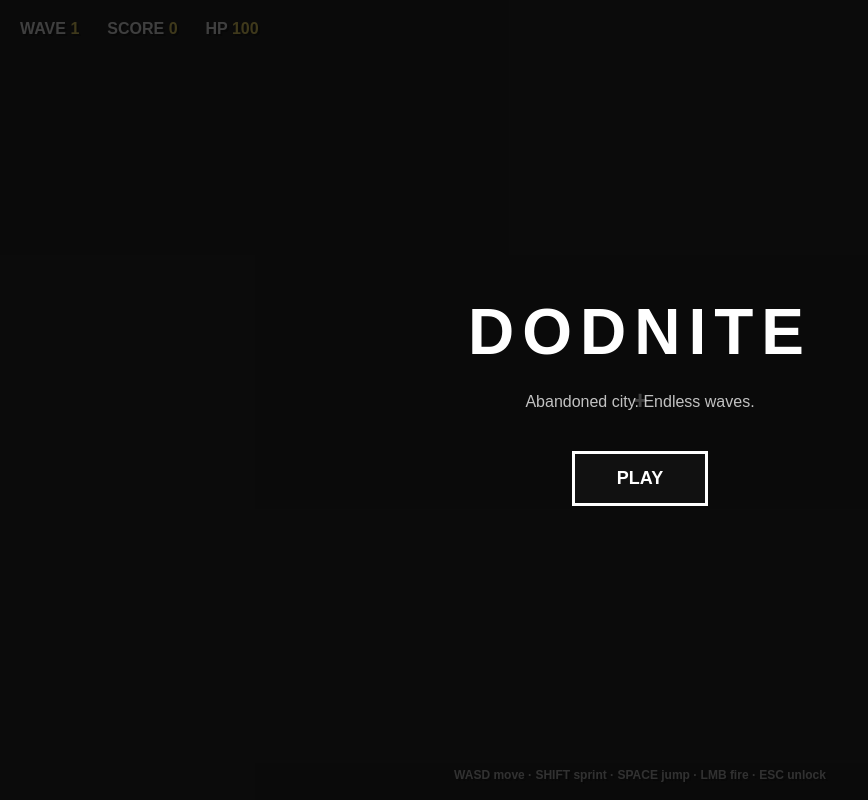
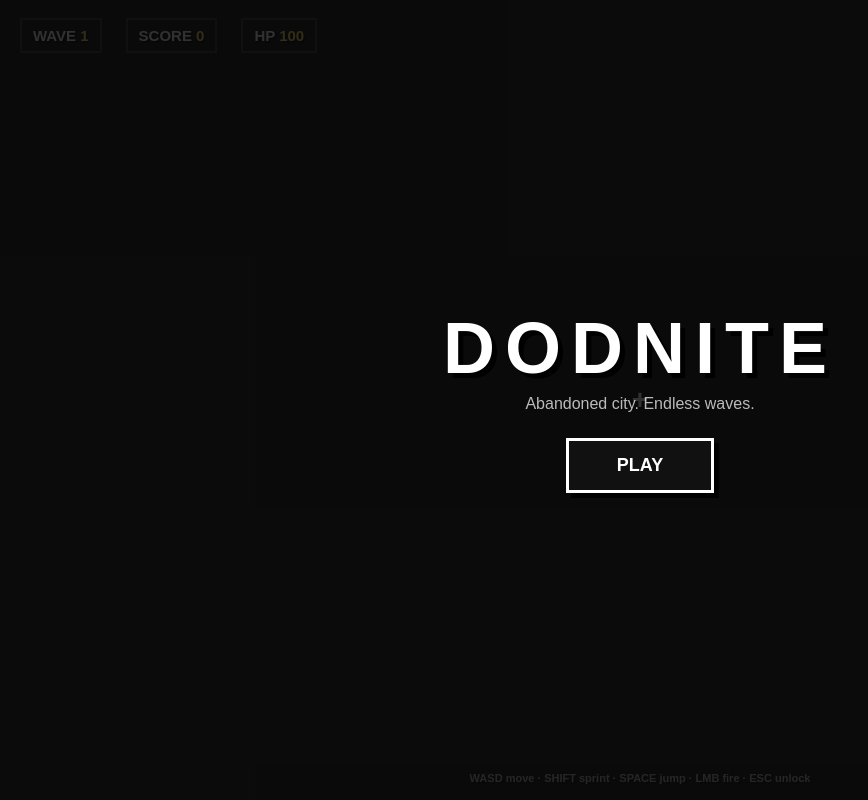
Before and after one commit to aggie8on/DodNite, a website built with Vite: page index.html in a window 1280 px wide. Shown: the whole page, without its empty margins (0-868 px from the left). Built offline with nearby package versions, Linux system fonts and the light colour scheme.

Commit message:
Upgrade DodNite HUD and visual style

```diff
--- a/src/style.css
+++ b/src/style.css
@@ -1 +1,21 @@
-*{box-sizing:border-box}html,body{margin:0;width:100%;height:100%;overflow:hidden;background:#111;font-family:Arial,sans-serif}canvas{display:block}#hud{position:fixed;inset:0;color:#fff;pointer-events:none;text-shadow:2px 2px #000;font-weight:700}.top{display:flex;gap:28px;padding:20px;font-size:16px}.top b{color:#ffe45c}#crosshair{position:absolute;left:50%;top:50%;transform:translate(-50%,-50%);font-size:26px}.hint{opacity:.7}#hint{position:absolute;bottom:18px;width:100%;text-align:center;font-size:12px;opacity:.75}#start{position:fixed;inset:0;display:flex;flex-direction:column;align-items:center;justify-content:center;background:rgba(10,10,10,.78);color:white;z-index:5}#start h1{font-size:64px;letter-spacing:8px;margin:0 0 8px}#start p{opacity:.75}button{margin-top:24px;padding:14px 42px;border:3px solid #fff;background:#111;color:#fff;font-weight:800;font-size:18px;cursor:pointer}button:hover{background:#fff;color:#111}
+*{box-sizing:border-box}
+html,body{margin:0;width:100%;height:100%;overflow:hidden;background:#111;font-family:Arial,sans-serif}
+canvas{display:block;cursor:crosshair}
+#hud{position:fixed;inset:0;color:#fff;pointer-events:none;text-shadow:2px 2px #000;font-weight:800}
+.top{display:flex;gap:24px;padding:18px 20px;font-size:15px}
+.top span{background:rgba(10,12,14,.58);padding:7px 11px;border:2px solid rgba(255,255,255,.18)}
+.top b{color:#ffe45c}
+#crosshair{position:absolute;left:50%;top:50%;transform:translate(-50%,-50%);font-size:28px;line-height:1}
+#weaponBox{position:absolute;right:22px;bottom:20px;text-align:right;background:rgba(10,12,14,.58);padding:10px 13px;border:2px solid rgba(255,255,255,.18)}
+#weapon{font-size:21px;color:#ffe45c}
+#ammo{font-size:11px;opacity:.75}
+#message{position:absolute;left:50%;top:31%;transform:translate(-50%,-50%) scale(.8);font-size:34px;letter-spacing:4px;opacity:0;transition:.12s;text-align:center}
+#message.show{opacity:1;transform:translate(-50%,-50%) scale(1)}
+#hint{position:absolute;bottom:16px;left:50%;transform:translateX(-50%);font-size:11px;opacity:.72;white-space:nowrap}
+#start{position:fixed;inset:0;display:flex;flex-direction:column;align-items:center;justify-content:center;background:rgba(10,10,10,.84);color:white;z-index:5}
+#start h1{font-size:72px;letter-spacing:10px;margin:0 0 6px;text-shadow:5px 5px #000}
+#start p{opacity:.72;margin:0}
+#start .sub{font-size:11px;margin-top:8px;opacity:.48}
+button{margin-top:25px;padding:14px 48px;border:3px solid #fff;background:#111;color:#fff;font-weight:900;font-size:18px;cursor:pointer;box-shadow:5px 5px #000}
+button:hover{background:#fff;color:#111}
+@media(max-width:700px){#hint{font-size:9px}.top{gap:7px;padding:10px;font-size:11px}.top span{padding:5px 7px}}
```
